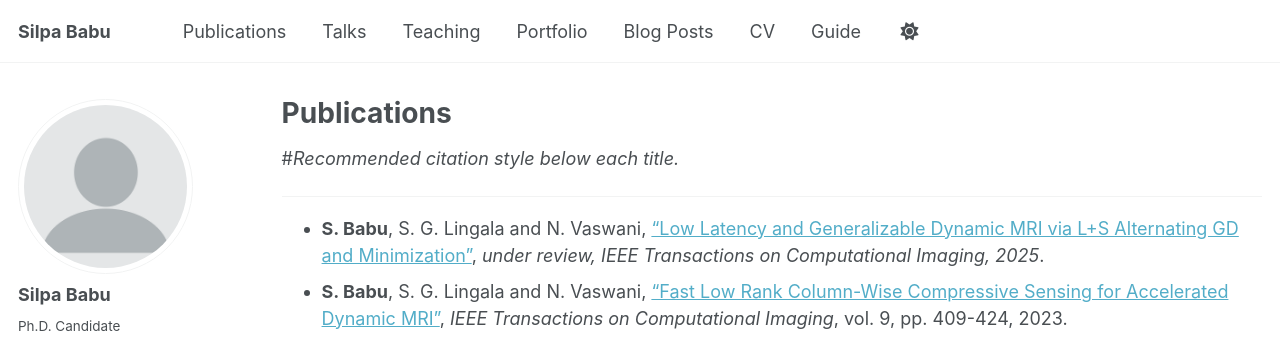
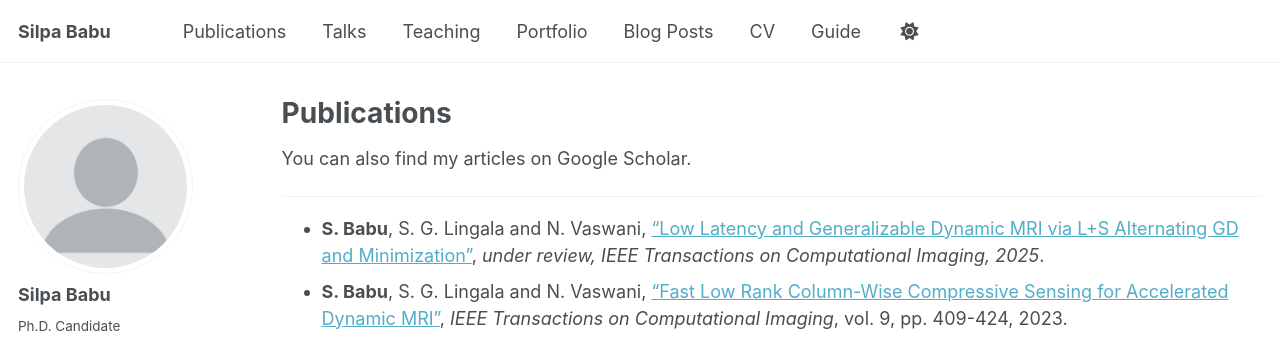
Before and after one commit to Silpa1/sbabu.github.io, a Jekyll site: the page built from _publications/2025-06-08-paper-title-number-5.md, in a window 1280 px wide and 1163 px high. Shown: the top 341 px of the window. Built offline with Jekyll 4.4.1, drawn with Linux system fonts in a browser that asks for light colours; some web fonts are replaced; a script that is not in the unit is left out.

Commit message:
Update 2025-06-08-paper-title-number-5.md

```diff
--- a/_publications/2025-06-08-paper-title-number-5.md
+++ b/_publications/2025-06-08-paper-title-number-5.md
@@ -6,7 +6,7 @@ permalink: /publications/
 author_profile: true
 ---
 
-#*Recommended citation style below each title.*
+You can also find my articles on Google Scholar.
 
 ---
 - **S. Babu**, S. G. Lingala and N. Vaswani, ["Low Latency and Generalizable Dynamic MRI via L+S Alternating GD and Minimization"](
```
